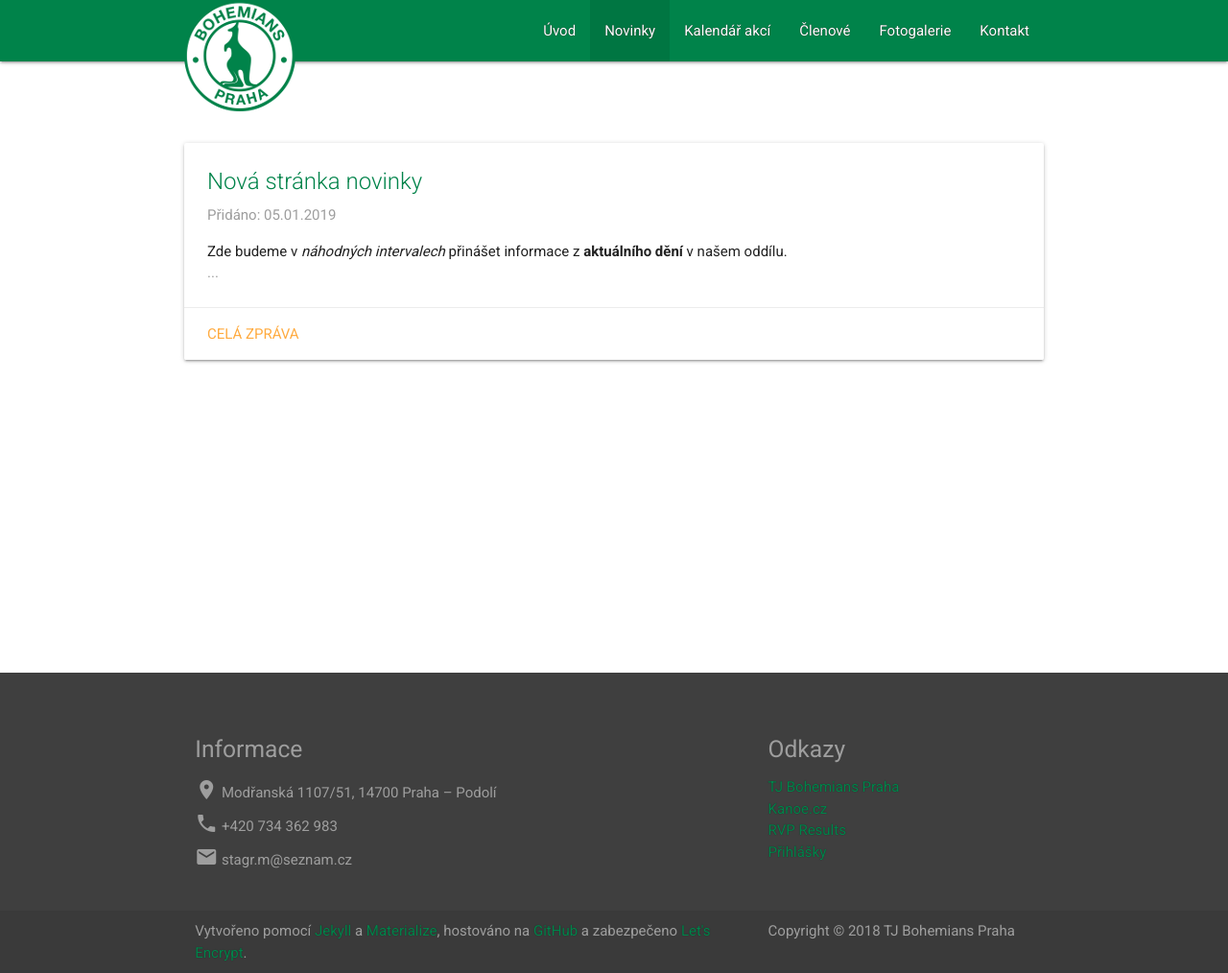
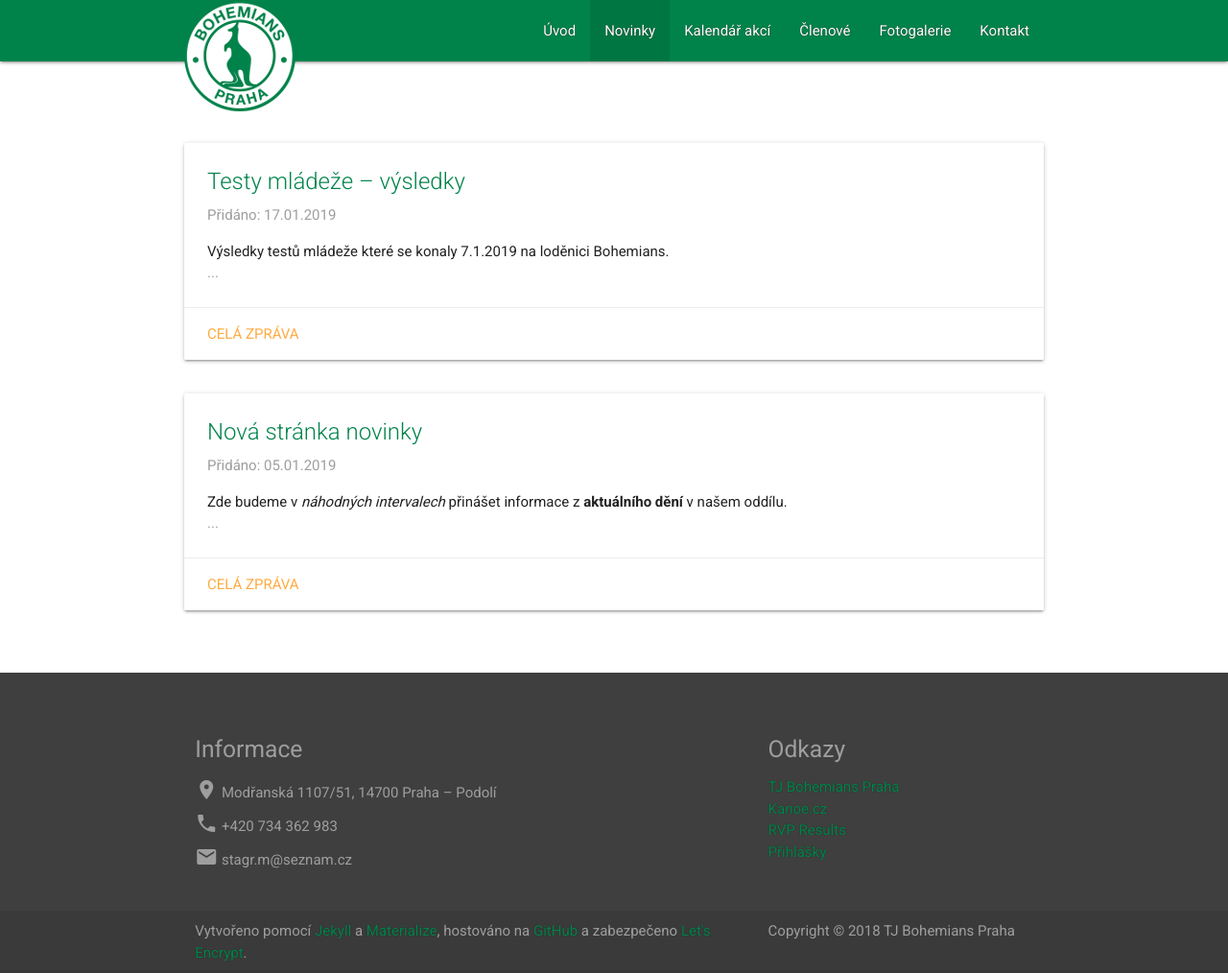
Before and after one commit to SemaiCZE/boh-pha-web, a Jekyll site: the page built from novinky/index.html, in a window 1280 px wide and 1014 px high. Shown: the whole window at 96% size. Built offline with Jekyll 4.4.1, drawn with Linux system fonts in a browser that asks for light colours; the list of posts is cut into pages by our own code; part of the change alters nothing that is shown.

```diff
--- a/_layouts/post.html
+++ b/_layouts/post.html
@@ -7,3 +7,5 @@ layout: default
 </p>
 
 {{ content }}
+
+<br><br>
--- /dev/null
+++ b/_posts/2019-01-17-testy-mladeze.md
@@ -0,0 +1,47 @@
+---
+layout: post
+title:  "Testy mládeže &ndash; výsledky"
+categories: novinky
+---
+
+Výsledky testů mládeže které se konaly 7.1.2019 na loděnici Bohemians.
+
+<br>
+
+#### Suchá příprava
+
+| Jméno | Váha | Leh-sed/min | Angličáky/min | Shyby P | Shyby Ž | Kliky/min | Sprint | Sprint + kotoul | 10 kol |
+| ----- | ---- | ------------| ------------- | ------- | --------| --------- | ------ | --------------- | -------|
+| Adam Zachystal | 26kg | 34 | 11 | 0.5 | 61 | 28 | 12:48 | 17:20 | 3:42:00 |
+| Adam Pluta | 49kg | 54 | 13 | 2 | 60 | 29 | 11:48 | 15:59 | 3:58:00 |
+| Matěj Hrubec | 38kg | 40 | 11 | 0.5 | 61 | 24 | 13:54 | 18:34 | 3:55:00 |
+| Dorotka Milotová | 48kg | 41 | 10 | 0 | 53 | 25 | 11:59 | 16:27 | 3:50:00 |
+| Vojta Trefný | 59kg | 39 | 10 | 0 | 64 | 27 | 11:27 | 16:46 | 3:30:00 |
+| Vašek Pelikán | 64kg | 38 | 12 | 0 | 67 | 31 | 12:59 | 16:59 | 3:56:00 |
+| Martin Trefný | 36kg | 49 | 17 | 4 | 58 | 46 | 12:01 | 15:44 | 3:20:00 |
+| Lucas Cardoselli | 29kg | 58 | 21 | 2 | 78 | 57 | 11:59 | 14:40 | 3:23:00 |
+| Fanda Šulc | 39kg | 42 | 16 | 0 | 65 | 47 | 11:00 | 15:50 | 3:27:00 |
+| Šimon Přibyla | 62kg | 56 | 16 | 0 | 69 | 34 | 10:52 | 14:00 | 3:03:00 |
+| Ondřej Sýkora | 30kg | 49 | 13 | 0 | 66 | 33 | 12:58 | 16:55 | 3:55:00 |
+| Jakub Martin | 35kg | 44 | 22 | 2 | 72 | 56 | 12:51 | 15:59 | 3:51:00 |
+| Tomáš Cardoselli | 56kg | 81 | 20 | 8 | | 71 | 10:49 | 12:58 | 2:45:00 |
+
+<br><br>
+
+#### Voda
+
+Test molo &ndash; Barandovský most &ndash; molo
+
+| Jméno | Čas | Poznámka |
+| ----- | --- | -------- |
+| Adam Zachystal | 14:37:53 | |
+| Honza Lukeš | 14:38:41 | |
+| Matěj Hrubec | 13:50:50 | |
+| Martin Trefný | 12:04:59 | |
+| Fanda Šulc | 12:45:58 | |
+| Marek Seidl | 13:02:44 | |
+| Vítek Kolman | 12:45:04 | |
+| Martin Pelikán | 12:34:58 | |
+| Lukáš Cardoselli | 11:55:55 | |
+| Jakub Martin | 11:59:31 | |
+| Vojta Trefný | 9:11:06 | sjezd |
```
